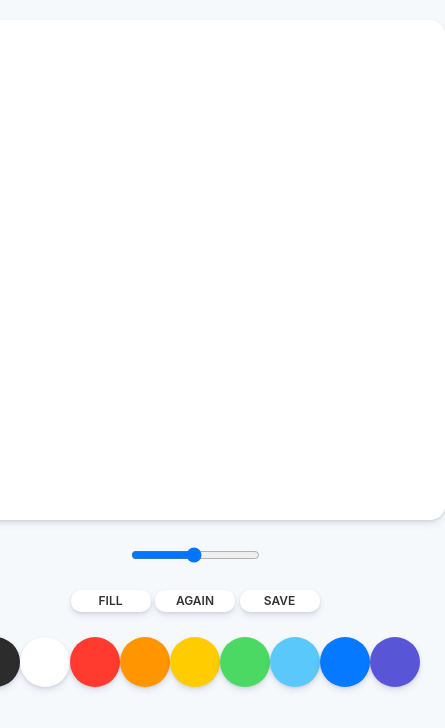
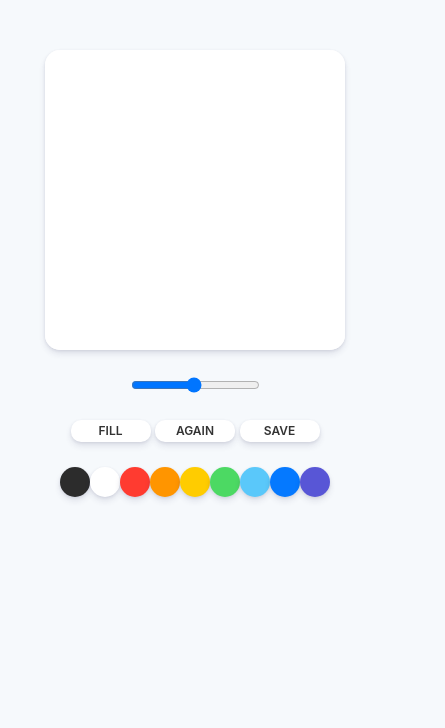
Before and after one commit to Areum1/Sketchbook, a plain HTML site: page index.html in a window 390 px wide. Shown: the whole page, 445 px wide, since content can reach past the window. Drawn offline with Linux system fonts and the light colour scheme.

Commit message:
◾ 모바일 버전 완성

```diff
--- a/index.html
+++ b/index.html
@@ -4,6 +4,7 @@
     <meta charset="UTF-8">
     <meta name="viewport" content="width=device-width, initial-scale=1.0">
     <link rel="stylesheet" href="style.css">
+    <link rel="stylesheet" media="screen and (max-width: 1000px)" href="media.css" />
     <title>PaintJS</title>
 </head>
 <body>
--- /dev/null
+++ b/media.css
@@ -0,0 +1,12 @@
+@media screen and (max-width: 1000px){
+    .canvas {
+        width: 300px;
+        height: 300px;
+        text-align: center;
+        margin-top:30px;
+    }
+    .controls_colors .controls_color {
+        width:30px;
+        height:30px;
+    }
+}
```
